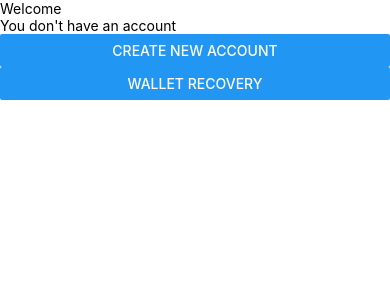
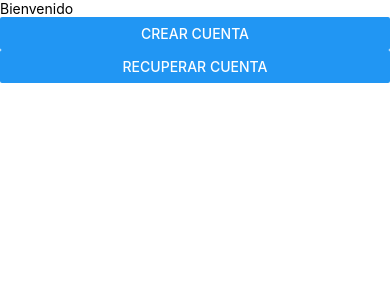
Before and after one commit to TatacoaBitcoin/nostratacoa, a React Native app: screen /Welcome in a window 390 px wide. Shown: the top 300 px of the page. Built offline with nearby package versions, Linux system fonts and the light colour scheme.

Commit message:
added translations

```diff
--- a/App.js
+++ b/App.js
@@ -23,14 +23,15 @@ const Tab = createBottomTabNavigator();
 const SettingsStack = createNativeStackNavigator();
 const NewAccountStack = createNativeStackNavigator();
 
-const NewAccountFlow = () => {
+const AccountSetupFlow = () => {
+  const {t} = useTranslation();
+
   return (
     <NewAccountStack.Navigator initialRouteName="Welcome">
       <NewAccountStack.Screen
         name="Welcome"
         component={Welcome}
         options={{
-          title: 'Welcome',
           headerShown: false,
         }}
       />
@@ -38,14 +39,14 @@ const NewAccountFlow = () => {
         name="CreateWallet"
         component={CreateWallet}
         options={{
-          title: 'Create New Account',
+          title: t('newaccount.title'),
         }}
       />
       <NewAccountStack.Screen
         name="RecoverWallet"
         component={RecoverWallet}
         options={{
-          title: 'Wallet Recovery',
+          title: t('recovery.title'),
         }}
       />
     </NewAccountStack.Navigator>
@@ -135,7 +136,7 @@ const App = () => {
   return (
     <SafeAreaProvider>
       <NavigationContainer>
-        {hasAccount ? <MainFlow /> : <NewAccountFlow />}
+        {hasAccount ? <MainFlow /> : <AccountSetupFlow />}
       </NavigationContainer>
     </SafeAreaProvider>
   );
--- a/src/config/localization/translations/en.json
+++ b/src/config/localization/translations/en.json
@@ -7,5 +7,29 @@
   },
   "header": {
     "backButton": "Back"
+  },
+  "welcome": {
+    "title": "Welcome",
+    "create": "Create account",
+    "recovery": "Recover account"
+  },
+  "recovery" : {
+    "title": "Wallet Recovery",
+    "text": "Enter your 12-word phrase",
+    "button": "Continue"
+  },
+  "newaccount": {
+    "title": "Create New Account",
+    "text": "Write down your 12-word phrase in the correct order",
+    "refresh": "Regenerate words",
+    "button": "Continue",
+    "modal": {
+      "title": "Set password",
+      "text": "Set a strong password allowing you to login easily to your wallet from this device. We don't send and store the password anywhere except this device.",
+      "password": "Type a strong password",
+      "passwordconfirmation": "Type the password again",
+      "create": "Create account",
+      "cancel": "Cancel"
+    }
   }
 }
--- a/src/config/localization/translations/es.json
+++ b/src/config/localization/translations/es.json
@@ -7,5 +7,29 @@
   },
   "header": {
     "backButton": "Atrás"
+  },
+  "welcome": {
+    "title": "Bienvenido",
+    "create": "Crear cuenta",
+    "recovery": "Recuperar cuenta"
+  },
+  "recovery" : {
+    "title": "Recuperar cuenta",
+    "text": "Introduzca su frase semilla de 12 palabras",
+    "button": "Continuar"
+  },
+  "newaccount": {
+    "title": "Crear cuenta",
+    "text": "Anote su frase semilla de 12 palabras en el orden correcto",
+    "refresh": "Regenerar palabras",
+    "button": "Continuar",
+    "modal": {
+      "title": "Cree una contraseña",
+      "text": "Introduzca una contraseña segura para ingresar fácilmente a su cuenta.",
+      "password": "Introduzca una contraseña",
+      "passwordconfirmation": "Repita la contraseña",
+      "create": "Crear cuenta",
+      "cancel": "Cancelar"
+    }
   }
 }
--- a/src/molecules/PwdModal.js
+++ b/src/molecules/PwdModal.js
@@ -1,9 +1,11 @@
 import React, {useState, useEffect} from 'react';
 import {StyleSheet, Text, View, Button, TextInput} from 'react-native';
+import {useTranslation} from 'react-i18next';
 
 import {Modal} from '../atoms/Modal';
 
 const PwdModal = ({isVisible, isWalletLoading, setVisible, onContinue}) => {
+  const {t} = useTranslation();
   const [errorMessage, setErrorMessage] = useState('');
   const [password, setPassword] = useState('');
   const [confirmPassword, setConfirmPassword] = useState('');
@@ -24,16 +26,12 @@ const PwdModal = ({isVisible, isWalletLoading, setVisible, onContinue}) => {
     <View>
       <Modal isVisible={isVisible} setVisible={setVisible}>
         <View style={styles.sectionContainer}>
-          <Text style={styles.title}>Set password</Text>
-          <Text style={styles.description}>
-            Set a strong password allowing you to login easily to your wallet
-            from this device. We don't send and store the password anywhere
-            except this device.
-          </Text>
+          <Text style={styles.title}>{t('newaccount.modal.title')}</Text>
+          <Text style={styles.description}>{t('newaccount.modal.text')}</Text>
         </View>
         <View style={styles.sectionContainer}>
           <TextInput
-            placeholder="Type a strong password"
+            placeholder={t('newaccount.modal.password')}
             value={password}
             onChangeText={setPassword}
             secureTextEntry
@@ -42,7 +40,7 @@ const PwdModal = ({isVisible, isWalletLoading, setVisible, onContinue}) => {
           <TextInput
             value={confirmPassword}
             onChangeText={setConfirmPassword}
-            placeholder="Type the password again"
+            placeholder={t('newaccount.modal.passwordconfirmation')}
             // errorMessage={errorMessage}
             secureTextEntry
           />
@@ -52,8 +50,14 @@ const PwdModal = ({isVisible, isWalletLoading, setVisible, onContinue}) => {
             Create wallet
           </Button>
           <Button onPress={() => setVisible(false)}>Cancel</Button> */}
-          <Button title="Create wallet" onPress={onCreateWallet} />
-          <Button title="Cancel" onPress={() => setVisible(false)} />
+          <Button
+            title={t('newaccount.modal.create')}
+            onPress={onCreateWallet}
+          />
+          <Button
+            title={t('newaccount.modal.cancel')}
+            onPress={() => setVisible(false)}
+          />
         </View>
       </Modal>
     </View>
--- a/src/screens/CreateWallet.js
+++ b/src/screens/CreateWallet.js
@@ -1,5 +1,6 @@
 import React, {useState} from 'react';
 import {Text, Button, ScrollView} from 'react-native';
+import {useTranslation} from 'react-i18next';
 
 import {ScreenTemplate} from '../atoms';
 import {WordList, PwdModal} from '../molecules';
@@ -8,6 +9,7 @@ import {useLoading} from '../hooks/useLoading';
 import {generatePrivateKey} from '../libs/hdkey';
 
 const CreateWallet = ({navigation}) => {
+  const {t} = useTranslation();
   const [isPasswordModalOpen, setPasswordModalOpen] = useState(false);
   const {isLoading, withLoading} = useLoading();
 
@@ -41,11 +43,11 @@ const CreateWallet = ({navigation}) => {
         setVisible={setPasswordModalOpen}
         onContinue={onCreateWallet}
       />
-      <Text>Write down your 12-word phrase in the correct order</Text>
+      <Text>{t('newaccount.text')}</Text>
       <ScrollView>
         <WordList list={randomWords} />
-        <Button title="Regenerate" onPress={generateWords} />
-        <Button title="Continue" onPress={onContinue} />
+        <Button title={t('newaccount.refresh')} onPress={generateWords} />
+        <Button title={t('newaccount.button')} onPress={onContinue} />
       </ScrollView>
     </ScreenTemplate>
   );
--- a/src/screens/RecoverWallet.js
+++ b/src/screens/RecoverWallet.js
@@ -7,11 +7,13 @@ import {
   View,
   StyleSheet,
 } from 'react-native';
+import {useTranslation} from 'react-i18next';
 
 import {ScreenTemplate} from '../atoms';
 import {isWordValid} from '../utils';
 
 const RecoverWallet = ({navigation}) => {
+  const {t} = useTranslation();
   const [words, setWords] = useState(Array(12).fill(''));
   const [wordStatus, setWordStatus] = useState(Array(12).fill(''));
 
@@ -34,7 +36,7 @@ const RecoverWallet = ({navigation}) => {
   return (
     <ScreenTemplate>
       <ScrollView>
-        <Text>Enter your 12-word phrase</Text>
+        <Text>{t('recovery.text')}</Text>
         {words.map((word, idx) => (
           <View style={styles.inputContainer} key={idx}>
             <Text
@@ -57,7 +59,7 @@ const RecoverWallet = ({navigation}) => {
             />
           </View>
         ))}
-        <Button title="Next" />
+        <Button title={t('recovery.button')} />
       </ScrollView>
     </ScreenTemplate>
   );
--- a/src/screens/Welcome.js
+++ b/src/screens/Welcome.js
@@ -1,19 +1,21 @@
 import React from 'react';
 import {Text, Button} from 'react-native';
+import {useTranslation} from 'react-i18next';
 
 import {ScreenTemplate} from '../atoms';
 
 const Welcome = ({navigation}) => {
+  const {t} = useTranslation();
+
   return (
     <ScreenTemplate>
-      <Text>Welcome</Text>
-      <Text>You don't have an account</Text>
+      <Text>{t('welcome.title')}</Text>
       <Button
-        title="Create new account"
+        title={t('welcome.create')}
         onPress={() => navigation.navigate('CreateWallet')}
       />
       <Button
-        title="Wallet Recovery"
+        title={t('welcome.recovery')}
         onPress={() => navigation.navigate('RecoverWallet')}
       />
     </ScreenTemplate>
```
